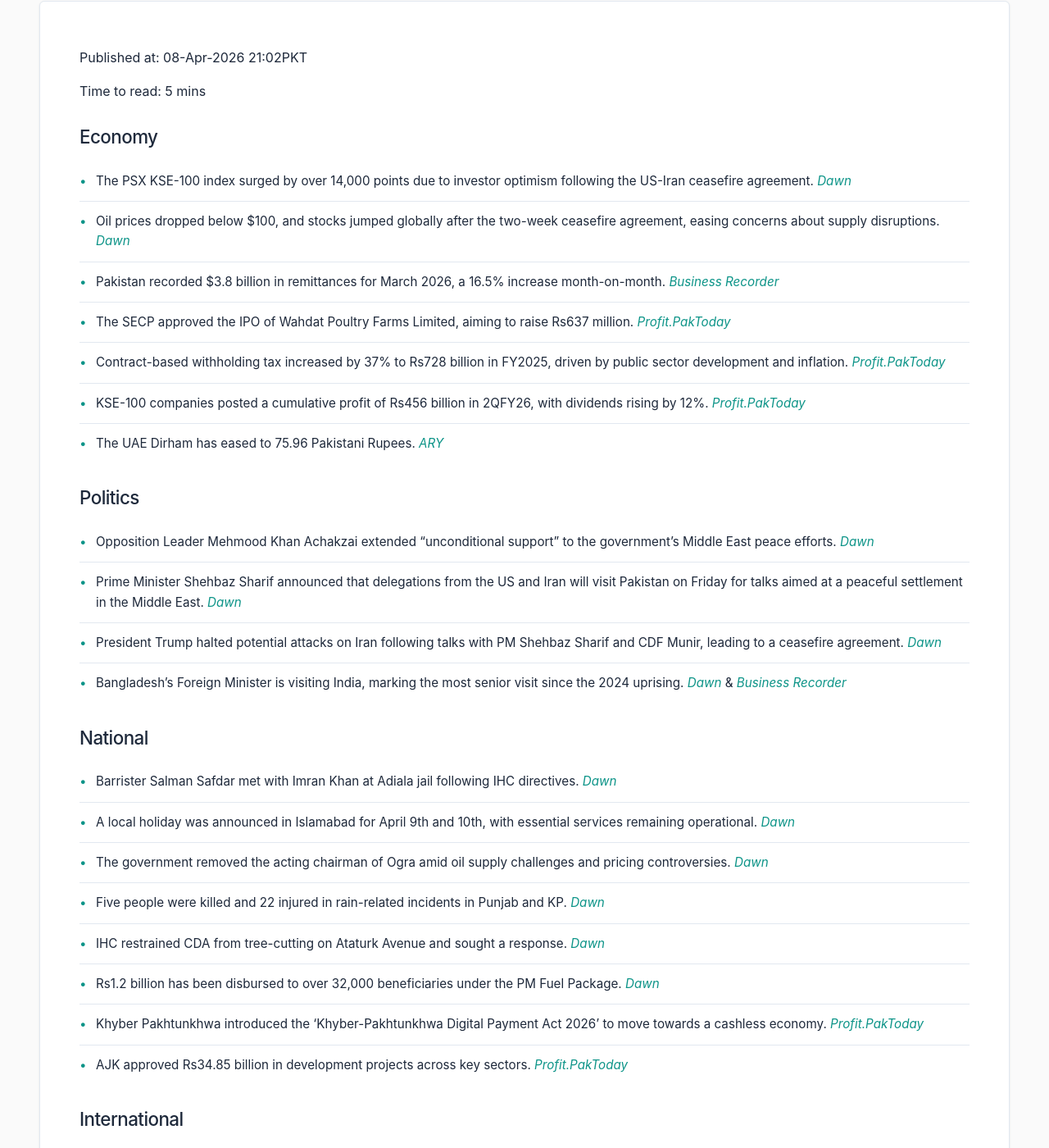
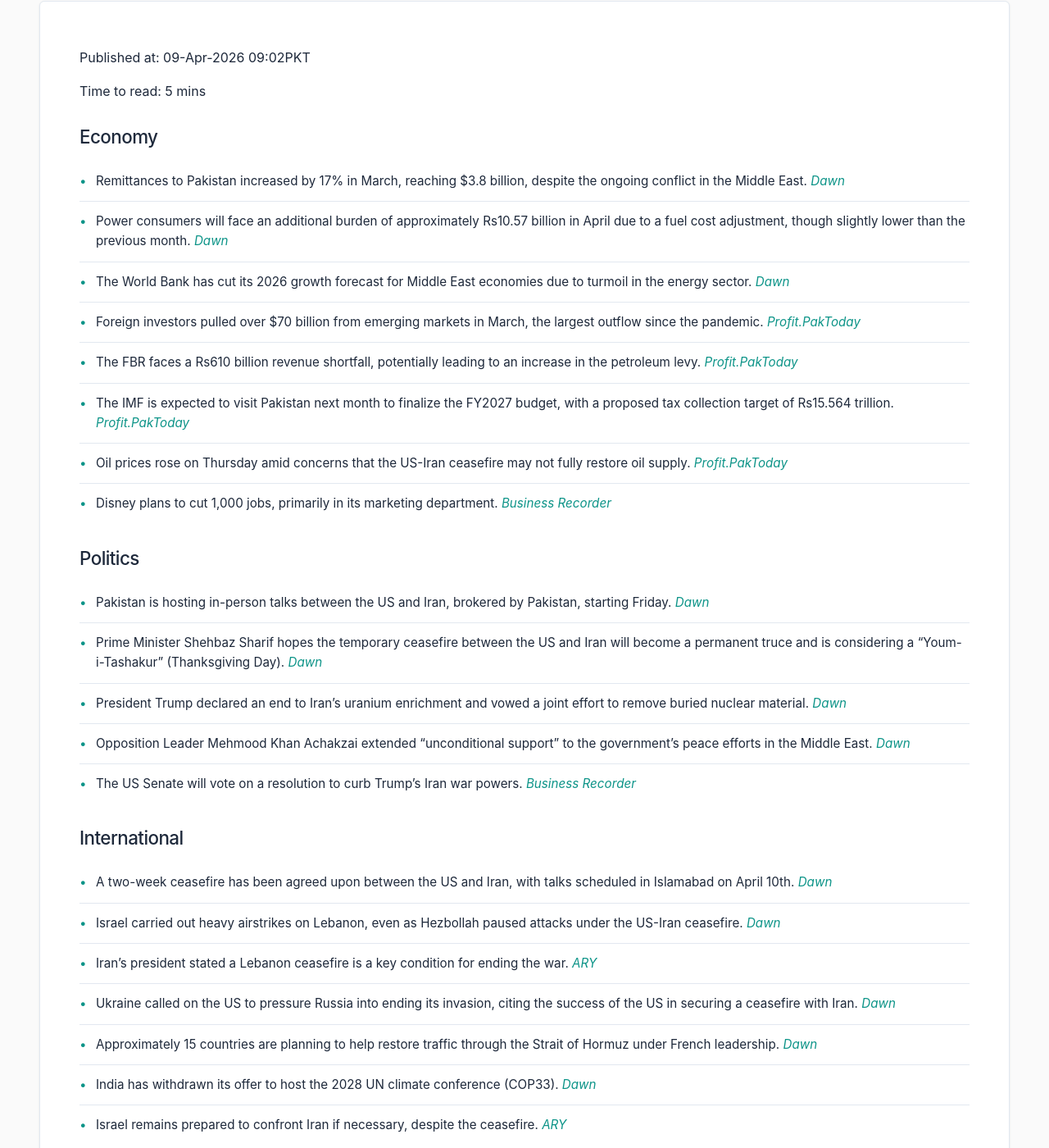
Before and after one commit to zsubzwary/news, a Jekyll site: the page built from en/index.md, in a window 1280 px wide and 1400 px high, scrolled down 203 px. Shown: the whole window at 82% size. Built offline with Jekyll 4.4.1, drawn with Linux system fonts in a browser that asks for light colours; some web fonts are replaced; some of the changed text lies outside the part shown.

Commit message:
DateTime; 2026-04-09T04:02:04.109Z

```diff
--- a/en/index.md
+++ b/en/index.md
@@ -4,76 +4,59 @@ title: Pakistan News Briefing
 lang: en
 ---
 
-Published at: 08-Apr-2026 21:02PKT
+Published at: 09-Apr-2026 09:02PKT
 
 Time to read: 5 mins
 
 ### Economy
-- The PSX KSE-100 index surged by over 14,000 points due to investor optimism following the US-Iran ceasefire agreement. *[Dawn](https://www.dawn.com/news/1989786/psx-gains-14000-points-amid-investor-glee-over-us-iran-ceasefire)*
-- Oil prices dropped below $100, and stocks jumped globally after the two-week ceasefire agreement, easing concerns about supply disruptions. *[Dawn](https://www.dawn.com/news/1989806/oil-dives-below-100-stocks-jump-after-two-week-ceasefire-agreed)*
-- Pakistan recorded $3.8 billion in remittances for March 2026, a 16.5% increase month-on-month. *[Business Recorder](https://www.brecorder.com/news/40415417/pakistan-records-38bn-in-remittances-for-march-2026)*
-- The SECP approved the IPO of Wahdat Poultry Farms Limited, aiming to raise Rs637 million. *[Profit.PakToday](https://profit.pakistantoday.com.pk/2026/04/08/secp-approves-wahdat-poultry-ipo-to-raise-rs637-million)*
-- Contract-based withholding tax increased by 37% to Rs728 billion in FY2025, driven by public sector development and inflation. *[Profit.PakToday](https://profit.pakistantoday.com.pk/2026/04/08/contract-based-withholding-tax-rises-37-to-rs728-billion-in-fy2025)*
-- KSE-100 companies posted a cumulative profit of Rs456 billion in 2QFY26, with dividends rising by 12%. *[Profit.PakToday](https://profit.pakistantoday.com.pk/2026/04/08/kse-100-companies-post-rs456-billion-profit-in-2qfy26-dividends-rise-12)*
-- The UAE Dirham has eased to 75.96 Pakistani Rupees. *[ARY](https://arynews.tv/uae-dirham-to-pakistani-rupee-rate-today-april-8-2026/)*
+- Remittances to Pakistan increased by 17% in March, reaching $3.8 billion, despite the ongoing conflict in the Middle East. *[Dawn](https://www.dawn.com/news/1990055/war-in-middle-east-fails-to-dent-remittances-in-march)*
+- Power consumers will face an additional burden of approximately Rs10.57 billion in April due to a fuel cost adjustment, though slightly lower than the previous month. *[Dawn](https://www.dawn.com/news/1990054/power-consumers-to-bear-rs106bn-extra-burden)*
+- The World Bank has cut its 2026 growth forecast for Middle East economies due to turmoil in the energy sector. *[Dawn](https://www.dawn.com/news/1990040/world-bank-cuts-middle-east-growth-forecast-after-energy-sector-turmoil)*
+- Foreign investors pulled over $70 billion from emerging markets in March, the largest outflow since the pandemic. *[Profit.PakToday](https://profit.pakistantoday.com.pk/2026/04/09/foreign-investors-pull-over-70-billion-from-emerging-markets-in-march-highest-since-pandemic)*
+- The FBR faces a Rs610 billion revenue shortfall, potentially leading to an increase in the petroleum levy. *[Profit.PakToday](https://profit.pakistantoday.com.pk/2026/04/09/pakistan-may-raise-petroleum-levy-as-rs610-billion-fbr-shortfall-persists-despite-global-oil-price-drop)*
+- The IMF is expected to visit Pakistan next month to finalize the FY2027 budget, with a proposed tax collection target of Rs15.564 trillion. *[Profit.PakToday](https://profit.pakistantoday.com.pk/2026/04/09/imf-mission-to-visit-pakistan-next-month-to-finalise-fy2027-budget)*
+- Oil prices rose on Thursday amid concerns that the US-Iran ceasefire may not fully restore oil supply. *[Profit.PakToday](https://profit.pakistantoday.com.pk/2026/04/09/oil-rises-as-investors-remain-wary-us-iran-ceasefire-will-open-supply-flow)*
+- Disney plans to cut 1,000 jobs, primarily in its marketing department. *[Business Recorder](https://www.brecorder.com/news/40415545/disney-plans-to-cut-1000-jobs-wsj-reports)*
 
 ### Politics
-- Opposition Leader Mehmood Khan Achakzai extended “unconditional support” to the government’s Middle East peace efforts. *[Dawn](https://www.dawn.com/news/1989907/na-opposition-leader-extends-unconditional-support-to-govt-for-middle-east-peace-efforts)*
-- Prime Minister Shehbaz Sharif announced that delegations from the US and Iran will visit Pakistan on Friday for talks aimed at a peaceful settlement in the Middle East. *[Dawn](https://www.dawn.com/news/1989847/pm-shehbaz-says-us-iranian-delegations-will-be-coming-to-pakistan-on-friday-for-talks)*
-- President Trump halted potential attacks on Iran following talks with PM Shehbaz Sharif and CDF Munir, leading to a ceasefire agreement. *[Dawn](https://www.dawn.com/news/1989584/trump-halts-iran-attacks-after-talks-with-pm-shehbaz-cdf-munir-us-iran-reach-ceasefire-agreement)*
-- Bangladesh’s Foreign Minister is visiting India, marking the most senior visit since the 2024 uprising. *[Dawn](https://www.dawn.com/news/1989882/bangladesh-fm-in-india-most-senior-visit-since-2024-uprising)* & *[Business Recorder](https://www.brecorder.com/news/40415395/bangladesh-fm-in-india-most-senior-visit-since-2024-uprising)*
+- Pakistan is hosting in-person talks between the US and Iran, brokered by Pakistan, starting Friday. *[Dawn](https://www.dawn.com/news/1990069/islamabad-takes-centre-stage-to-host-high-stakes-us-iran-talks)*
+- Prime Minister Shehbaz Sharif hopes the temporary ceasefire between the US and Iran will become a permanent truce and is considering a “Youm-i-Tashakur” (Thanksgiving Day). *[Dawn](https://www.dawn.com/news/1990032/pm-hopes-us-iran-ceasefire-will-become-permanent)*
+- President Trump declared an end to Iran’s uranium enrichment and vowed a joint effort to remove buried nuclear material. *[Dawn](https://www.dawn.com/news/1990041/trump-declares-end-to-irans-uranium-enrichment)*
+- Opposition Leader Mehmood Khan Achakzai extended “unconditional support” to the government’s peace efforts in the Middle East. *[Dawn](https://www.dawn.com/news/1989907/na-opposition-leader-extends-unconditional-support-to-govt-for-middle-east-peace-efforts)*
+- The US Senate will vote on a resolution to curb Trump’s Iran war powers. *[Business Recorder](https://www.brecorder.com/news/40415544/us-senate-to-vote-on-resolution-to-curb-trumps-iran-war-powers)*
+
+### International
+- A two-week ceasefire has been agreed upon between the US and Iran, with talks scheduled in Islamabad on April 10th. *[Dawn](https://www.dawn.com/news/1989584/trump-halts-iran-attacks-after-talks-with-pm-shehbaz-cdf-munir-us-iran-reach-ceasefire-agreement)*
+- Israel carried out heavy airstrikes on Lebanon, even as Hezbollah paused attacks under the US-Iran ceasefire. *[Dawn](https://www.dawn.com/news/1989949/israel-pounds-lebanon-with-heaviest-airstrikes-of-war-as-hezbollah-pauses-attacks)*
+- Iran’s president stated a Lebanon ceasefire is a key condition for ending the war. *[ARY](https://arynews.tv/iran-president-says-lebanon-truce-a-key-condition-for-ending-war)*
+- Ukraine called on the US to pressure Russia into ending its invasion, citing the success of the US in securing a ceasefire with Iran. *[Dawn](https://www.dawn.com/news/1990039/us-urged-to-end-ukraine-war-after-iran-truce)*
+- Approximately 15 countries are planning to help restore traffic through the Strait of Hormuz under French leadership. *[Dawn](https://www.dawn.com/news/1990038/15-nations-plan-to-help-restore-traffic-through-hormuz-macron)*
+- India has withdrawn its offer to host the 2028 UN climate conference (COP33). *[Dawn](https://www.dawn.com/news/1990043/india-says-it-wont-host-un-climate-talks-in-2028)*
+- Israel remains prepared to confront Iran if necessary, despite the ceasefire. *[ARY](https://arynews.tv/israel-remains-prepared-to-confront-iran)*
 
 ### National
-- Barrister Salman Safdar met with Imran Khan at Adiala jail following IHC directives. *[Dawn](https://www.dawn.com/news/1989902/barrister-salman-safdar-meets-imran-at-adiala-jail-following-ihcs-directives)*
-- A local holiday was announced in Islamabad for April 9th and 10th, with essential services remaining operational. *[Dawn](https://www.dawn.com/news/1989885/local-holiday-announced-in-islamabad-for-april-9-and-10-essential-services-to-remain-operational)*
-- The government removed the acting chairman of Ogra amid oil supply challenges and pricing controversies. *[Dawn](https://www.dawn.com/news/1989835/govt-removes-acting-ogra-chairman-amid-oil-supply-challenges-pricing-controversies)*
-- Five people were killed and 22 injured in rain-related incidents in Punjab and KP. *[Dawn](https://www.dawn.com/news/1989813/5-killed-22-injured-in-rain-related-incidents-in-punjab-kp)*
-- IHC restrained CDA from tree-cutting on Ataturk Avenue and sought a response. *[Dawn](https://www.dawn.com/news/1989820/ihc-restrains-cda-over-tree-cutting-on-ataturk-avenue-seeks-response)*
-- Rs1.2 billion has been disbursed to over 32,000 beneficiaries under the PM Fuel Package. *[Dawn](https://www.dawn.com/news/1989678/rs12-billion-disbursed-among-32000-beneficiaries-under-pm-fuel-package)*
-- Khyber Pakhtunkhwa introduced the ‘Khyber-Pakhtunkhwa Digital Payment Act 2026’ to move towards a cashless economy. *[Profit.PakToday](https://profit.pakistantoday.com.pk/2026/04/08/khyber-pakhtunkhwa-moves-to-cashless-economy-with-digital-payment-act-2026/)*
-- AJK approved Rs34.85 billion in development projects across key sectors. *[Profit.PakToday](https://profit.pakistantoday.com.pk/2026/04/08/ajk-approves-rs34-85-billion-development-projects-across-key-sectors/)*
+- Afghanistan and Pakistan agreed to avoid escalation during China-hosted talks. *[Dawn](https://www.dawn.com/news/1989918/afghanistan-pakistan-agree-to-avoid-escalation-during-china-hosted-talks-beijing)*
+- A local holiday was announced in Islamabad and Rawalpindi on April 9th and 10th, with essential services remaining operational. *[Dawn](https://www.dawn.com/news/1989885/local-holiday-announced-in-islamabad-rawalpindi-for-april-9-and-10-essential-services-to-remain-operational)*
+- Pakistan expressed concern over the storming of Kuwait’s consulate in Basra, Iraq. *[Dawn](https://www.dawn.com/news/1989933/pakistan-expresses-concern-at-storming-of-kuwaits-consulate-in-basra)*
+- The Lahore High Court ruled that unrelated individuals cannot challenge acquittals. *[Dawn](https://www.dawn.com/news/1990034/lahore-high-court-rules-unrelated-individuals-cant-challenge-acquittals)*
+- Universities may be allowed to reduce MDCAT passing marks by up to 3% to fill vacant medical seats. *[Dawn](https://www.dawn.com/news/1989922/universities-may-allow-one-time-reduction-of-up-to-3pc-in-mdcat-passing-marks-to-fill-vacant-seats-pmdc)*
 
-### International
-- Pakistan and Afghanistan agreed to avoid escalation during talks hosted by China. *[Dawn](https://www.dawn.com/news/1989918/afghanistan-pakistan-agree-to-avoid-escalation-during-china-hosted-talks-beijing)*
-- The US and Iran agreed to a two-week ceasefire brokered by Pakistan. *[Dawn](https://www.dawn.com/news/1989584/trump-halts-iran-attacks-after-talks-with-pm-shehbaz-cdf-munir-us-iran-reach-ceasefire-agreement)*
-- First ships have passed through the Strait of Hormuz since the ceasefire agreement. *[Dawn](https://www.dawn.com/news/1989864/first-ships-pass-through-strait-of-hormuz-since-ceasefire-monitor)*
-- North Korea fired multiple short-range ballistic missiles. *[Dawn](https://www.dawn.com/news/1989832/north-korea-fires-two-rounds-of-ballistic-missiles-seoul-military)*
-- Iran will approach peace talks with the US with caution due to a lack of trust. *[ARY](https://arynews.tv/iran-to-approach-peace-talks-with-us-with-caution-iranian-ambassador-to-un-says/)*
-- India withdrew its bid to host the 2028 UN climate talks. *[Business Recorder](https://www.brecorder.com/news/40415408/india-withdraws-bid-to-host-annual-un-climate-talks-in-2028)*
-- Iran attacked Kuwait and the UAE after strikes on its oil facilities. *[Business Recorder](https://www.brecorder.com/news/40415388/iran-attacked-kuwait-uae-after-strikes-on-its-oil-facilities-state-tv)*
-- India is set to receive its first oil shipment from Iran in seven years. *[Profit.PakToday](https://profit.pakistantoday.com.pk/2026/04/08/india-set-to-get-first-iranian-oil-cargo-in-7-years-tracking-data-shows)*
+### Health
+- No specific health-related news was present in the provided articles.
 
 ### Sports
-- Cricket NSW stated that David Warner is aware of the seriousness of drink-driving charges. *[Dawn](https://www.dawn.com/news/1989893/cricket-nsw-says-david-warner-aware-of-seriousness-of-drink-driving-charges)*
+- David Warner, an Australian cricketer, has been charged with drink-driving. *[Dawn](https://www.dawn.com/news/1989893/cricket-nsw-says-david-warner-aware-of-seriousness-of-drink-driving-charges)*
+- Italy’s football federation is seeking betting revenue and youth incentives to address the national team’s failure to qualify for the World Cup. *[ARY](https://arynews.tv/italy-federation-seeks-betting-cash-youth-incentives-to-halt-decline-following-world-cup-miss)*
 
-### Health
-- The US FDA approved Waters’ at-home cervical cancer screening kit. *[ARY](https://arynews.tv/waters-launches-cervical-cancer-screening-kit/)*
+### Weather
+- No specific weather-related news was present in the provided articles.
 
 ### Other
-- Oman launched a campaign against investment fraud. *[ARY](https://arynews.tv/oman-launches-campaign-against-financial-fraud/)*
-- Chinese electric truck maker Windrose made its first US delivery. *[ARY](https://arynews.tv/chinese-electric-truck-maker-windrose-makes-first-us-delivery/)*
-- Levi Strauss shares rose due to strong denim sales. *[ARY](https://arynews.tv/levi-strauss-shares-rise-as-pricey-denim-sales-smooth-over-tariff-hit/)*
-- Katy Perry shared a glimpse into her relationship with Justin Trudeau. *[ARY](https://arynews.tv/katy-perry-justin-trudeau-relationship-update/)*
-- Jaafar Jackson discussed portraying Michael Jackson in the upcoming biopic. *[ARY](https://arynews.tv/jaafar-jackson-opens-up-about-portraying-michael-jackson/)*
-- Petrol price protests disrupted traffic in Dublin and other Irish cities. *[ARY](https://arynews.tv/petrol-price-protests-clog-dublin-other-irish-cities/)*
-- The World Bank expects stronger exports to lift Western Balkans growth. *[Business Recorder](https://www.brecorder.com/news/40415419/gulf-equities-rally-on-us-iran-ceasefire-agreement)*
-- The World Bank slashed its 2026 Middle East growth forecast. *[Business Recorder](https://www.brecorder.com/news/40415406/world-bank-slashes-2026-middle-east-growth-forecast-after-energy-sector-turmoil)*
-- Wars impose deep and prolonged economic costs on countries, according to IMF research. *[Business Recorder](https://www.brecorder.com/news/40415404/wars-impose-deep-and-prolonged-economic-costs-on-countries-imf-research-finds)*
-- Pakistan’s fruit exports rose, while vegetable exports declined. *[Profit.PakToday](https://profit.pakistantoday.com.pk/2026/04/08/pakistan-fruit-exports-rise-6-25-to-251-9-million-in-jul-feb-vegetable-exports-drop-sharply/)*
-- An online fuel subsidy portal in Karachi was temporarily shut down due to hacking attempts. *[Dawn](https://www.dawn.com/news/1989766/online-fuel-subsidy-portal-shuts-down-due-to-hacking-attempts-in-karachi)*
-- How international media covered Pakistan’s role in the US-Iran ceasefire. *[Dawn](https://www.dawn.com/news/1989861/how-international-media-covered-pakistans-defining-role-in-the-us-iran-ceasefire)*
-- How Pakistan’s backchannel diplomacy led to the US-Iran ceasefire. *[Dawn](https://www.dawn.com/news/1989824/how-we-got-here-inside-pakistans-backchannel-diplomacy-that-led-to-the-us-iran-ceasefire)*
-- PM Sharif stated no power crisis or disruption to exports despite the Gulf war. *[Dawn](https://www.dawn.com/news/1989683/no-power-crisis-exports-intact-amid-gulf-war-disruptions-pm)*
-- Trump threatened 50% tariffs on countries supplying weapons to Iran. *[Business Recorder](https://www.brecorder.com/news/40415393/trump-says-countries-that-supply-weapons-to-iran-to-face-50-us-tariffs)*
-- JD Vance criticized European leaders for not doing enough to end the Ukraine conflict. *[Business Recorder](https://www.brecorder.com/news/40415390/vance-says-ukraine-conflict-has-been-hardest-to-solve)*
-- Iran Guards stated they have “no trust” in the US. *[Business Recorder](https://www.brecorder.com/news/40415389/iran-guards-say-have-no-trust-in-us-finger-on-trigger)*
-- Saudi Arabia’s oil pipeline bypassing Hormuz was damaged in an Iranian attack. *[Business Recorder](https://www.brecorder.com/news/40415402/saudi-arabias-oil-pipeline-bypassing-hormuz-damaged-in-iranian-attack-source-says)*
-- Why are cotton prices going up in Pakistan? *[Profit.PakToday](https://profit.pakistantoday.com.pk/2026/04/08/why-are-cotton-prices-going-up-in-pakistan/)*
-- Nepra upheld a Rs50 million fine on CPPA-G for regulatory violations. *[Profit.PakToday](https://profit.pakistantoday.com.pk/2026/04/08/nepra-upholds-rs50-million-fine-on-cppa-g-for-regulatory-violations/)*
-- Gulf markets jumped on the US-Iran ceasefire agreement. *[Profit.PakToday](https://profit.pakistantoday.com.pk/2026/04/08/gulf-markets-jump-on-us-iran-ceasefire-agreement/)*
-- World Bank expects South Asia growth to slow to 6.3% in 2026. *[Business Recorder](https://www.brecorder.com/news/40415405/world-bank-says-south-asia-growth-to-slow-to-63-in-2026-amid-middle-east-conflict)*
-- World Bank expects stronger exports to lift Western Balkans growth. *[Business Recorder](https://www.brecorder.com/news/40415411/world-bank-expects-stronger-exports-to-lift-western-balkans-growth-to-average-31-in-2026-27)*
-- East Asia economic growth to slow due to war and energy costs. *[Business Recorder](https://www.brecorder.com/news/40415409/east-asia-economic-growth-to-slow-due-to-war-energy-costs-world-bank)*
-- Indian hit movie ‘Dhurandhar’ breaks Bollywood records. *[Business Recorder](https://www.brecorder.com/news/40415392/indian-hit-movie-dhurandhar-breaks-bollywood-records)*
-- Iranian official says Strait of Hormuz could open in time for talks. *[Business Recorder](https://www.brecorder.com/news/40415401/us-and-iran-agree-to-truce-iranian-official-says-strait-could-open-in-time-for-talks-on-friday)*
-- Sri Lankan shares soar on broad-based gains. *[Business Recorder](https://www.brecorder.com/news/40415400/sri-lankan-shares-soar-on-broad-based-gains)*
+- Many Pakistani immigrants who went missing in the Italy boat capsize were disguised as Umrah pilgrims. *[Dawn](https://www.dawn.com/news/1990009/boat-capsize-incident-off-italy-most-of-missing-pakistanis-were-in-umrah-pilgrims-guise)*
+- An Al Jazeera journalist was among those killed in Israeli strikes in Gaza. *[ARY](https://arynews.tv/israeli-strikes-in-gaza-kill-four-including-al-jazeera-journalist-medics-say)*
+- There was noticeable distance between Zendaya and Sydney Sweeney at the *Euphoria* premiere, fueling speculation of a rift. *[ARY](https://arynews.tv/euphoria-premiere-turns-icy-as-zendaya-sydney-sweeney-avoid-each-other)*
+- A US Army veteran has been charged with leaking classified information to a journalist. *[ARY](https://arynews.tv/us-army-veteran-charged-with-leaking-classified-information)*
+- The scale of killing in Lebanon is described as “horrific” by the UN rights chief. *[ARY](https://arynews.tv/lebanon-faces-horrific-violence-and-carnage)*
+- Imran Khan’s eye complication continues, according to Barrister Salman Safdar after a jail visit. *[Dawn](https://www.dawn.com/news/1989902/barrister-salman-safdar-meets-imran-at-adiala-jail-says-pti-founders-eye-complication-continues)*
+- Chery Master Pakistan will launch the locally assembled Tiggo 7 PHEV on April 10th. *[Profit.PakToday](https://profit.pakistantoday.com.pk/2026/04/09/chery-master-to-launch-locally-assembled-tiggo-7-phev-in-pakistan-on-april-10)*
+- Only 39% of Pakistan’s rural households own homes, compared to 52% in urban areas, with a housing deficit exceeding 10 million. *[Profit.PakToday](https://profit.pakistantoday.com.pk/2026/04/09/only-39-of-pakistans-rural-households-own-homes-as-urban-ownership-stands-at-52-housing-deficit-crosses-10-million)*
```
